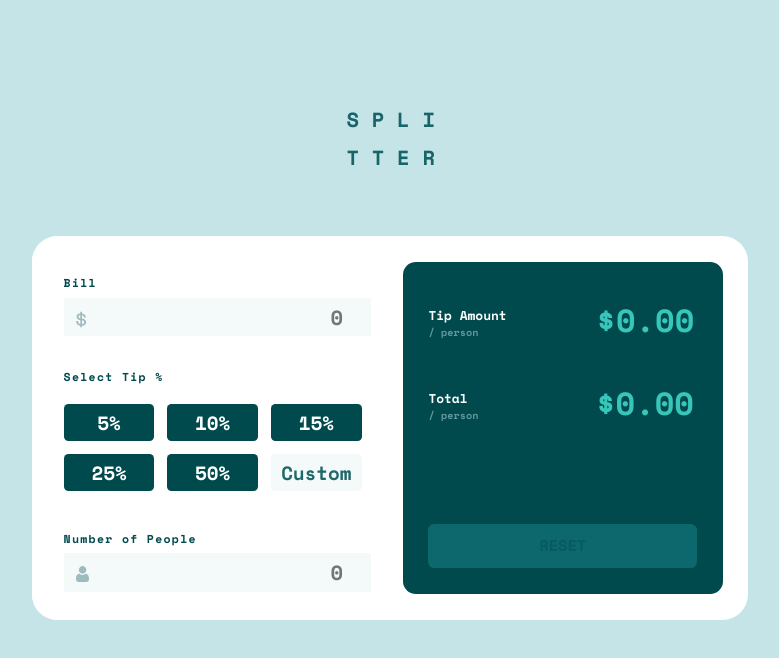
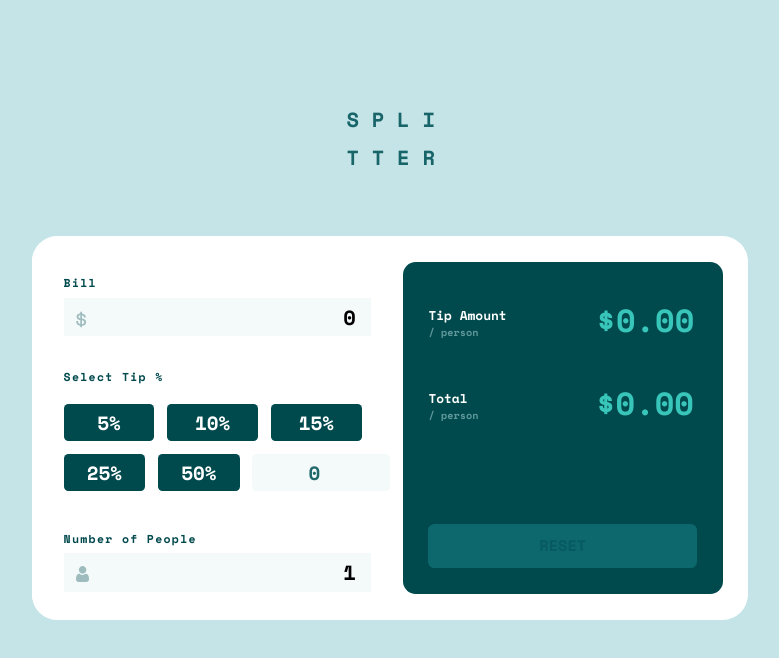
Before and after one commit to Buzelin2/Challenge-iJunior-Semana-5, a React (Vite) app in the folder my-app/: page / in a window 1280 px wide. Shown: the top 658 px of the page, without its empty margins (250-1029 px from the left). Built offline with nearby package versions, Linux system fonts and the light colour scheme.

Commit message:
Calculo da Gorgeta e valor para cada pessoa.  Botões iterativos e Botão de Reset Funcionando

```diff
--- a/my-app/package.json
+++ b/my-app/package.json
@@ -6,7 +6,8 @@
   "scripts": {
     "dev": "vite",
     "build": "vite build",
-    "preview": "vite preview"
+    "preview": "vite preview",
+    "start": "vite.jsx"
   },
   "dependencies": {
     "react": "^18.2.0",
--- a/my-app/src/App.css
+++ b/my-app/src/App.css
@@ -113,9 +113,12 @@
     cursor: pointer;
 }
 .botao6{
+    border: none;
     background-color: hsl(189, 41%, 97%);
     color:hsl(182, 54%, 27%);
+    padding-left: 7vh;
 }
+
 .tip1{
     display: flex;
     background-color: rgb(0,0,0,0);
@@ -171,6 +174,7 @@
     font-size: 1.2vw;
     background-color: rgb(13,104,109);
     color: rgb(7, 90, 96);
+    cursor: pointer;
 }
 .count::-webkit-slider-thumb{
     display: none;
--- a/my-app/src/App.jsx
+++ b/my-app/src/App.jsx
@@ -1,8 +1,52 @@
 import { useState } from 'react'
 import './App.css'
 
+
 function App() {
-  const [count, setCount] = useState(0)
+  const [bill, setBill] = useState(0);
+  const [numberOfPeople, setNumberOfPeople] = useState(1);
+  const [tipPercentage, setTipPercentage] = useState(0);
+  const [tipAmount, setTipAmount] = useState(0);
+  const [total, setTotal] = useState(0);
+  const [customPercentage, setCustomPercentage] = useState(0);
+
+  const handleBillChange = (e) => {
+    setBill(Number(e.target.value));
+    handleCalculate(Number(e.target.value), tipPercentage, numberOfPeople);
+  };
+
+  const handleNumberOfPeopleChange = (e) => {
+    setNumberOfPeople(Number(e.target.value));
+    handleCalculate(bill, tipPercentage, Number(e.target.value));
+  };
+
+  const handleTipPercentageChange = (e) => {
+    const tipPercentage = Number(e.target.value);
+    setTipPercentage(tipPercentage);
+    handleCalculate(bill, tipPercentage, numberOfPeople);
+  };
+
+  const handleCustomPercentageChange = (e) => {
+    const customPercentage = Number(e.target.value);
+    setCustomPercentage(customPercentage);
+    handleCalculate(bill, customPercentage, numberOfPeople);
+  }
+
+  const handleCalculate = (bill, tipPercentage, numberOfPeople) => {
+    const tip = bill * (tipPercentage / 100);
+    const total = bill + tip;
+    setTipAmount(tip / numberOfPeople);
+    setTotal(total / numberOfPeople);
+  };
+
+  const handleReset = () => {
+    setBill(0);
+    setNumberOfPeople(1);
+    setTipPercentage(0);
+    setTipAmount(0);
+    setTotal(0);
+    setCustomPercentage(0);
+  };
 
   return (
     <div className='tudo'> {/* div contendo tudo */}
@@ -13,27 +57,30 @@ function App() {
       <div className='main'> {/* as divs da parte principal foram dividias entre a branca(left) e a azul(right) */}
         <div className='left'>
           <div className='input_money'>
-          <p className='bill'>Bill</p>
-          <svg className='img' xmlns="http://www.w3.org/2000/svg" width="11" height="17"><path fill="#9EBBBD" d="M6.016 16.328v-1.464c1.232-.08 2.22-.444 2.964-1.092.744-.648 1.116-1.508 1.116-2.58v-.144c0-.992-.348-1.772-1.044-2.34-.696-.568-1.708-.932-3.036-1.092V4.184c.56.144 1.012.4 1.356.768.344.368.516.816.516 1.344v.288h1.824v-.432c0-.448-.088-.876-.264-1.284a3.783 3.783 0 00-.744-1.116A4.251 4.251 0 007.54 2.9a5.324 5.324 0 00-1.524-.492V.872H4.288V2.36a5.532 5.532 0 00-1.416.324c-.448.168-.84.392-1.176.672-.336.28-.604.616-.804 1.008-.2.392-.3.844-.3 1.356v.144c0 .96.316 1.708.948 2.244.632.536 1.548.884 2.748 1.044v3.912c-.704-.16-1.248-.472-1.632-.936-.384-.464-.576-1.08-.576-1.848v-.288H.256v.576c0 .464.08.924.24 1.38.16.456.404.88.732 1.272.328.392.744.728 1.248 1.008s1.108.476 1.812.588v1.512h1.728zM4.288 7.424c-.688-.128-1.164-.332-1.428-.612-.264-.28-.396-.644-.396-1.092 0-.464.176-.832.528-1.104.352-.272.784-.448 1.296-.528v3.336zm1.728 5.712V9.344c.768.128 1.328.328 1.68.6.352.272.528.688.528 1.248 0 .544-.196.984-.588 1.32-.392.336-.932.544-1.62.624z"/></svg>
-          <input class="count" type="number" placeholder="0"></input>
+            <p className='bill' id="bill">Bill</p>
+            <svg className='img' xmlns="http://www.w3.org/2000/svg" width="11" height="17"><path fill="#9EBBBD" d="M6.016 16.328v-1.464c1.232-.08 2.22-.444 2.964-1.092.744-.648 1.116-1.508 1.116-2.58v-.144c0-.992-.348-1.772-1.044-2.34-.696-.568-1.708-.932-3.036-1.092V4.184c.56.144 1.012.4 1.356.768.344.368.516.816.516 1.344v.288h1.824v-.432c0-.448-.088-.876-.264-1.284a3.783 3.783 0 00-.744-1.116A4.251 4.251 0 007.54 2.9a5.324 5.324 0 00-1.524-.492V.872H4.288V2.36a5.532 5.532 0 00-1.416.324c-.448.168-.84.392-1.176.672-.336.28-.604.616-.804 1.008-.2.392-.3.844-.3 1.356v.144c0 .96.316 1.708.948 2.244.632.536 1.548.884 2.748 1.044v3.912c-.704-.16-1.248-.472-1.632-.936-.384-.464-.576-1.08-.576-1.848v-.288H.256v.576c0 .464.08.924.24 1.38.16.456.404.88.732 1.272.328.392.744.728 1.248 1.008s1.108.476 1.812.588v1.512h1.728zM4.288 7.424c-.688-.128-1.164-.332-1.428-.612-.264-.28-.396-.644-.396-1.092 0-.464.176-.832.528-1.104.352-.272.784-.448 1.296-.528v3.336zm1.728 5.712V9.344c.768.128 1.328.328 1.68.6.352.272.528.688.528 1.248 0 .544-.196.984-.588 1.32-.392.336-.932.544-1.62.624z" /></svg>
+            <input class="count" type="number" placeholder="0" min="0" value={bill} onChange={handleBillChange}></input>
           </div>
           <p className='tip'>Select Tip %</p>
           <div className='botoes'>
             <div className='botoes_cima'>
-            <button className='botao botao1'>5%</button>
-            <button className='botao botao2'>10%</button>
-            <button className='botao botao3'>15%</button>
+              <button className='botao botao1' onClick={() => { setTipPercentage(5); handleCalculate(bill, 5, numberOfPeople); }}>5%</button>
+              <button className='botao botao2' onClick={() => { setTipPercentage(10); handleCalculate(bill, 10, numberOfPeople); }}>10%</button>
+              <button className='botao botao3' onClick={() => { setTipPercentage(15); handleCalculate(bill, 15, numberOfPeople); }}>15%</button>
             </div>
             <div className='botoes_baixo'>
-            <button className='botao botao4'>25%</button>
-            <button className='botao botao5'>50%</button>
-            <button className='botao botao6'>Custom</button> {/* Lembrar de transformar esse botão em um form onClick*/}
+              <button className='botao botao4' onClick={() => { setTipPercentage(20); handleCalculate(bill, 20, numberOfPeople); }}>25%</button>
+              <button className='botao botao5' onClick={() => { setTipPercentage(50); handleCalculate(bill, 50, numberOfPeople); }}>50%</button>
+              <input class="botao botao6 custom-input6" type="number" min="0" max="100" value={customPercentage} onChange={(e) => {setCustomPercentage(Number(e.target.value)); handleCalculate(bill, Number(e.target.value), numberOfPeople);
+                }}
+              />
+              {/* Lembrar de transformar esse botão em um form onClick*/}
             </div>
           </div>
           <div className='input_money imput_people'>
             <p className='num_people'>Number of People</p>
-          <svg className='img' xmlns="http://www.w3.org/2000/svg"><path fill="#9EBBBD" d="M9.573 7.729c.406 0 .784.07 1.126.209.342.14.639.33.881.569.232.227.438.503.614.82a5.1 5.1 0 01.407.949c.097.312.178.654.242 1.016.062.359.105.699.126 1.011.02.307.031.624.031.945 0 .836-.259 1.512-.768 2.01-.504.492-1.17.742-1.98.742H2.748c-.81 0-1.477-.25-1.98-.742C.259 14.76 0 14.084 0 13.248c0-.322.01-.64.032-.945.02-.312.063-.652.126-1.01.063-.363.144-.705.242-1.017.1-.323.238-.643.407-.948.176-.318.382-.594.613-.821.243-.238.54-.43.882-.57.342-.138.72-.208 1.125-.208.16 0 .313.067.61.265.183.123.397.264.636.421.204.134.48.259.822.372.333.11.671.167 1.005.167a3.19 3.19 0 001.006-.167c.341-.113.618-.238.822-.372l.636-.42c.296-.2.45-.266.61-.266zM6.598 0C7.63 0 8.522.38 9.252 1.129s1.1 1.666 1.1 2.724c0 1.06-.37 1.976-1.1 2.725-.73.75-1.623 1.13-2.654 1.13-1.03 0-1.924-.38-2.653-1.13-.73-.749-1.1-1.666-1.1-2.725 0-1.058.37-1.975 1.1-2.724C4.675.379 5.567 0 6.598 0z"/></svg>
-          <input class="count" type='number' placeholder="0"></input>
+            <svg className='img' xmlns="http://www.w3.org/2000/svg"><path fill="#9EBBBD" d="M9.573 7.729c.406 0 .784.07 1.126.209.342.14.639.33.881.569.232.227.438.503.614.82a5.1 5.1 0 01.407.949c.097.312.178.654.242 1.016.062.359.105.699.126 1.011.02.307.031.624.031.945 0 .836-.259 1.512-.768 2.01-.504.492-1.17.742-1.98.742H2.748c-.81 0-1.477-.25-1.98-.742C.259 14.76 0 14.084 0 13.248c0-.322.01-.64.032-.945.02-.312.063-.652.126-1.01.063-.363.144-.705.242-1.017.1-.323.238-.643.407-.948.176-.318.382-.594.613-.821.243-.238.54-.43.882-.57.342-.138.72-.208 1.125-.208.16 0 .313.067.61.265.183.123.397.264.636.421.204.134.48.259.822.372.333.11.671.167 1.005.167a3.19 3.19 0 001.006-.167c.341-.113.618-.238.822-.372l.636-.42c.296-.2.45-.266.61-.266zM6.598 0C7.63 0 8.522.38 9.252 1.129s1.1 1.666 1.1 2.724c0 1.06-.37 1.976-1.1 2.725-.73.75-1.623 1.13-2.654 1.13-1.03 0-1.924-.38-2.653-1.13-.73-.749-1.1-1.666-1.1-2.725 0-1.058.37-1.975 1.1-2.724C4.675.379 5.567 0 6.598 0z" /></svg>
+            <input class="count" type="number" placeholder="0" min="0" value={numberOfPeople} onChange={handleNumberOfPeopleChange}></input>
           </div>
 
         </div>
@@ -43,7 +90,7 @@ function App() {
               <p className='tip_text'>Tip Amount</p>
               <p className='tip_text2'>/ person</p>
             </div>
-          <p className='value_text1'>$0.00</p>
+            <p className='value_text1'>${tipAmount.toFixed(2)}</p>
 
           </div>
           <div className='tip2'>
@@ -51,13 +98,14 @@ function App() {
               <p className='tip_text'>Total</p>
               <p className='tip_text2'>/ person</p>
             </div>
-          <p className='value_text2'>$0.00</p>
+            <p className='value_text2'>${total.toFixed(2)}</p>
           </div>
-        <button className='reset'>RESET</button>
+          <button className='reset' onClick={handleReset}>RESET</button>
 
         </div>
       </div>
     </div>
-)}
+  )
+}
 
 export default App
```
Lines whose indentation alone changed are shown as unchanged.
